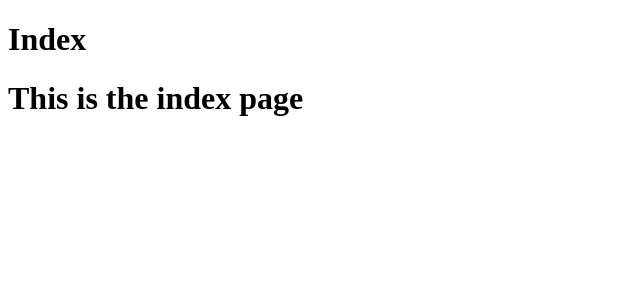
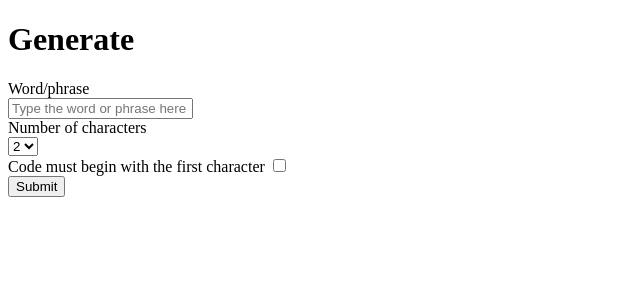
Before and after one commit to codenamehaylz/code-generator, a Flask app: page / in a window 1280 px wide. Shown: the top 300 px of the page, without its empty margins (0-640 px from the left). Run offline with Flask 3, Linux system fonts and the light colour scheme.

Commit message:
moved input form to index page

```diff
--- a/app.py
+++ b/app.py
@@ -4,6 +4,8 @@ from generate_function import generate_codes
 app = Flask(__name__)
 app.config["SECRET_KEY"] = '0e1226ee99bc01c03ef7854b56215ba535246ffc00af41c2'
 
+
+# Store user input and generated codes to display on results page
 user_input = [{'word': 'Word',
                'length': 2,
                'first_letter_option': ''}]
@@ -11,18 +13,10 @@ user_input = [{'word': 'Word',
 generated_codes = []
 
 
-@app.route("/")
-def hello():
-    return render_template('index.html')
+# -- ENDPOINTS --
 
-@app.route("/result/")
-def result():
-    return render_template('result.html',
-                           user_input=user_input,
-                           generated_codes=generated_codes,
-                           len=len(generated_codes))
-
-@app.route("/generate/", methods=("GET", "POST"))
+# Index page showing input form
+@app.route("/", methods=("GET", "POST"))
 def generate():
     if request.method == "POST":
         word = request.form.get('word')
@@ -40,7 +34,16 @@ def generate():
                 generated_codes.append(code)
             return redirect(url_for('result'))
 
-    return render_template('generate.html')
+    return render_template('index.html')
+
+
+# Results page to display generated codes
+@app.route("/result/")
+def result():
+    return render_template('result.html',
+                           user_input=user_input,
+                           generated_codes=generated_codes,
+                           len=len(generated_codes))
 
 
 if __name__ == '__main__':
--- a/templates/index.html
+++ b/templates/index.html
@@ -1,7 +1,26 @@
 {% extends 'base.html' %}
 
 {% block content %}
-    <h1>{% block title %} Index {% endblock %}</h1>
-    <h1>This is the index page</h1>
-
+    <h1>{% block title %} Generate {% endblock %}</h1>
+    <form method="post">
+        <label for="word">Word/phrase</label>
+        <br>
+        <input type="text" name="word"
+               placeholder="Type the word or phrase here"
+               value="{{ request.form['word'] }}"></input>
+        <br>
+        <label for="characters">Number of characters</label>
+        <br>
+        <select id="characters" name="characters">
+            <option value="2">2</option>
+            <option value="3">3</option>
+            <option value="4">4</option>
+            <option value="5">5</option>
+        </select>
+        <br>
+        <label for="">Code must begin with the first character</label>
+        <input type="checkbox" id="first_char" name="first_char">
+        <br>
+        <button type="submit">Submit</button>
+    </form>
 {% endblock %}
--- a/templates/result.html
+++ b/templates/result.html
@@ -1,10 +1,11 @@
 {% extends 'base.html' %}
 
 {% block content %}
+<h1>{% block title %} Results {% endblock %}</h1>
 <div>
-    <h1>You entered:</h1>
+    <h2>You entered:</h2>
     {% for input in user_input %}
-    <h2>{{ input['word'] }}, {{ input['length'] }}, {{ input['first_letter_option'] }}</h2>
+    <h3>{{ input['word'] }}, {{ input['length'] }}, {{ input['first_letter_option'] }}</h3>
     {% endfor %}
     {% for i in range(0, len) %}
     <p>{{ generated_codes[i] }}</p>
```
Also changed, not shown: templates/generate.html (deleted, +0 -26 lines).
